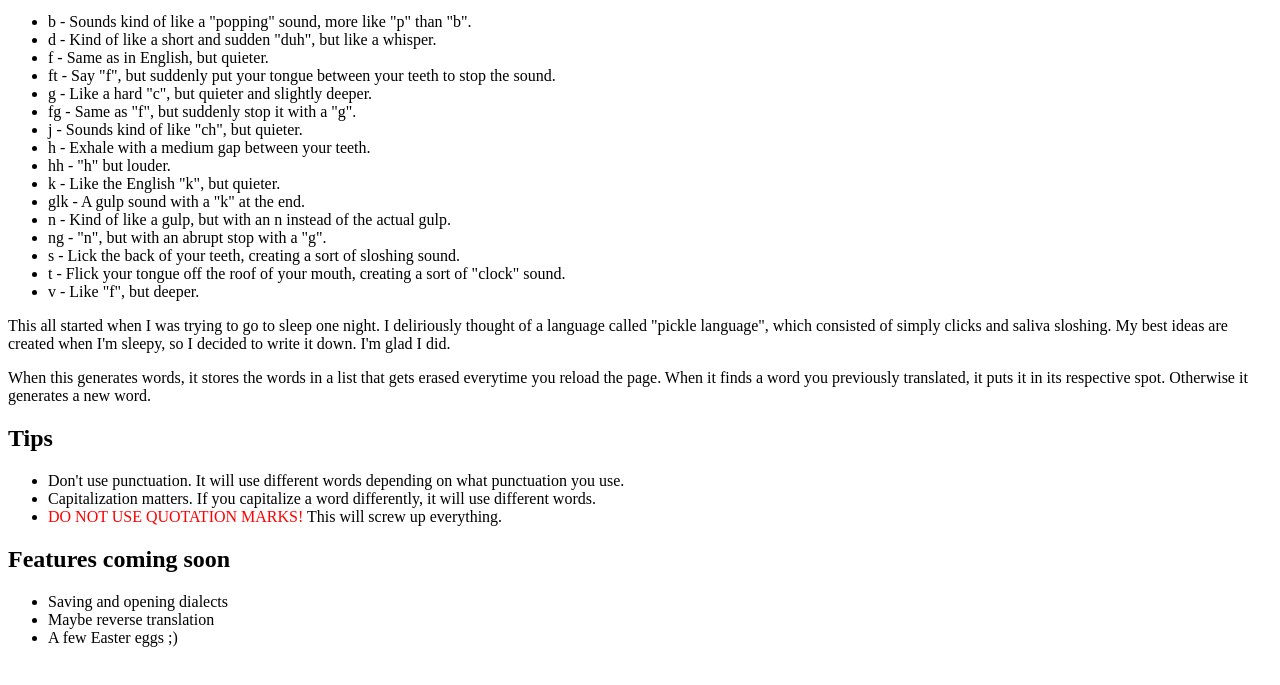
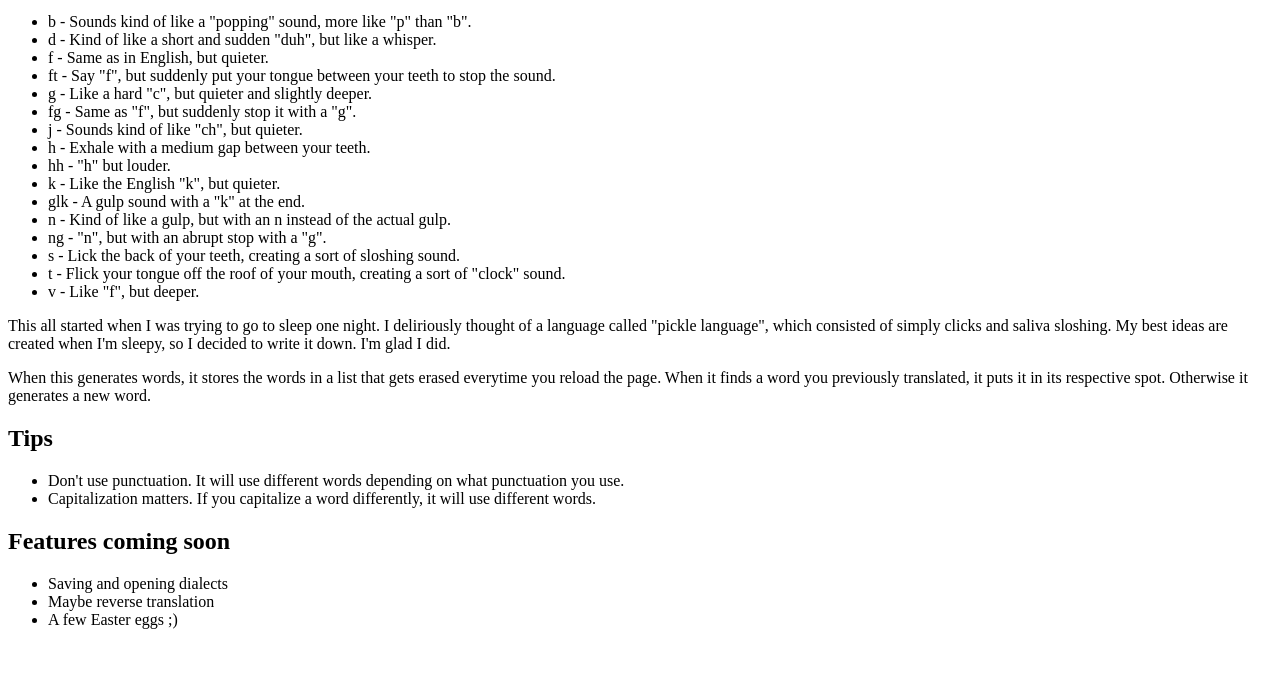
Before and after one commit to ChocolateCircus445/talk-like-a-pickle, a plain HTML site: page info.html in a window 1280 px wide. Shown: the part 105-790 px from the top of the page. Drawn offline with Linux system fonts and the light colour scheme.

Commit message:
Update info.html

```diff
--- a/info.html
+++ b/info.html
@@ -34,7 +34,6 @@
   <ul>
     <li>Don't use punctuation. It will use different words depending on what punctuation you use.</li>
     <li>Capitalization matters. If you capitalize a word differently, it will use different words.</li>
-    <li><span style="color: red">DO NOT USE QUOTATION MARKS! </span>This will screw up everything.</li>
   </ul>
   <h2>Features coming soon</h2>
   <ul>
```
